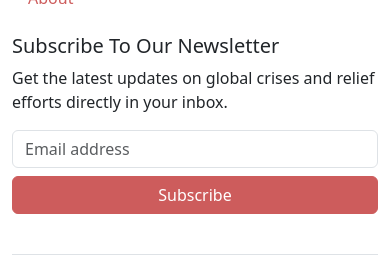
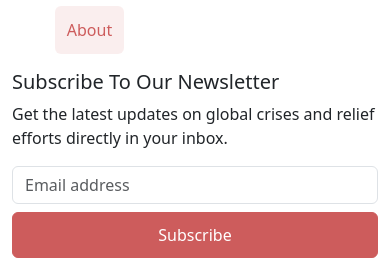
Before and after one commit to iam-salma/crisis-news-tracker, a FastAPI app: page /locate in a window 390 px wide. Shown: the part 1141-1421 px from the top of the page. Run offline with FastAPI, Linux system fonts and the light colour scheme; data that the repository does not hold is empty; some libraries are stand-ins or nearby versions.

Commit message:
Responsive layout

```diff
--- a/static/assets/audio_summary/summary_timestamp.txt
+++ b/static/assets/audio_summary/summary_timestamp.txt
@@ -1 +1 @@
-2025-07-17
+2025-08-11
--- a/static/css/styles.css
+++ b/static/css/styles.css
@@ -136,3 +136,103 @@
     font-size: 1rem;
     word-break: break-word;
 }
+
+@media (max-width: 992px) {
+    .fs-4 {
+        font-size: 1.3rem !important;
+        margin-left: 0.5rem;
+    }
+    .carousel-item {
+        height: 60vh;
+    }
+    .popup-content img {
+        max-width: 90%;
+        height: auto;
+    }
+}
+
+
+@media (max-width: 768px) {
+
+    .nav {
+        flex-wrap: wrap;
+        justify-content: center;
+        gap: 8px;
+    }
+    .nav .nav-link {
+        padding: 10px 14px;
+        font-size: 0.95rem;
+    }
+
+
+    .carousel-item {
+        height: 50vh;
+    }
+
+
+    .user-message,
+    .bot-message {
+        max-width: 85%;
+        font-size: 0.95rem;
+        padding: 8px;
+    }
+
+
+    .btn-primary,
+    .btn-outline-success {
+        padding: 8px 14px;
+        font-size: 0.95rem;
+    }
+}
+
+
+@media (max-width: 576px) {
+    .fs-4 {
+        font-size: 1.05rem !important;
+        margin-left: 0;
+        text-align: center;
+    }
+    .nav {
+        flex-direction: column;
+        align-items: center;
+        gap: 6px;
+    }
+    .nav .nav-link {
+        width: 100%;
+        text-align: center;
+        padding: 12px;
+        border-radius: 6px;
+        background-color: rgba(205, 92, 92, 0.1);
+        font-size: 1rem;
+    }
+    .nav .nav-link:hover {
+        background-color: indianred;
+        color: white !important;
+    }
+
+
+    .carousel-item {
+        height: 40vh;
+    }
+
+
+    .popup-content img {
+        max-width: 100%;
+        height: auto;
+    }
+
+
+    .user-message,
+    .bot-message {
+        max-width: 100%;
+        font-size: 0.9rem;
+    }
+
+
+    .btn-primary,
+    .btn-outline-success {
+        width: 100%;
+        padding: 10px;
+        font-size: 1rem;
+    }
+}
```
Also changed, not shown: instance/news.db, 2 other files.
